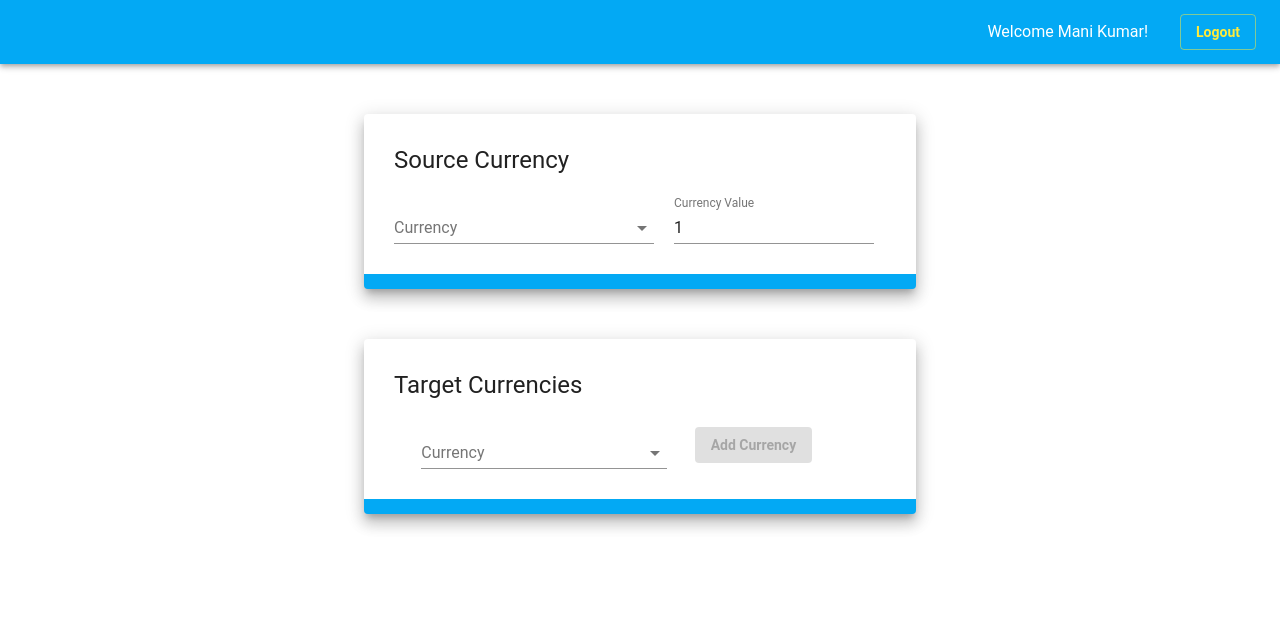
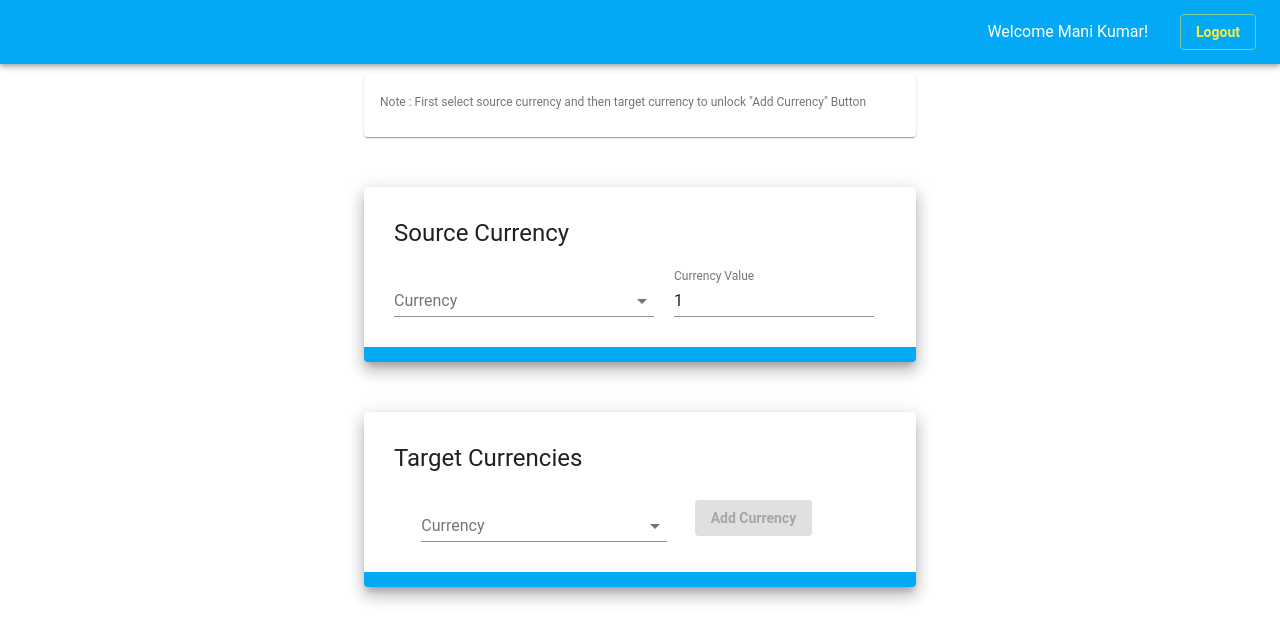
Before and after one commit to ks-mani/currency-convertor, a React (Create React App) app: page / in a window 1280 px wide. Shown: the top 642 px of the page. Built offline with nearby package versions, Linux system fonts and the light colour scheme; the HTML template or start-up script is replaced by a standard one.

Commit message:
Minor Bug Fixes

```diff
--- a/src/components/Content/Content.js
+++ b/src/components/Content/Content.js
@@ -1,5 +1,5 @@
 import React, { useRef, useState, useLayoutEffect, useCallback, useEffect } from 'react';
-import { Container, Grid } from '@material-ui/core';
+import { Container, Grid, Typography, Card, CardContent } from '@material-ui/core';
 import { CircularProgress } from '@material-ui/core';
 
 import SourceCurrencyCard from '../SourceCurrencyCard/SourceCurrencyCard'
@@ -77,6 +77,15 @@ const Content = () => {
             <Grid container
                 direction="column" justify="center" alignItems="center">
                 <Grid item>
+                    <Card style={{ width: childWidth, marginTop: 10 }} >
+                        <CardContent>
+                            <Typography variant="caption" color="textSecondary">
+                                Note : First select source currency and then target currency to unlock "Add Currency" Button
+                            </Typography>
+                        </CardContent>
+                    </Card>
+                </Grid>
+                <Grid item>
                     <SourceCurrencyCard
                         width={childWidth}
                         setCurrCode={setCurrencyCode}
--- a/src/components/TargetCurrenciesCard/TargetCurrenciesCard.js
+++ b/src/components/TargetCurrenciesCard/TargetCurrenciesCard.js
@@ -49,15 +49,17 @@ const TargetCurrencyCard = (props) => {
     }
 
     useEffect(() => {
-        if (currency === '') setShouldButtonDisable(true)
+        if (currency === '' || !props.conversionRate) setShouldButtonDisable(true)
         else setShouldButtonDisable(false)
-    }, [currency])
+    }, [currency,props.conversionRate])
 
 
     const addCurrencyHandler = () => {
-        const toAdd = initTargetCurrency.find(item => item.code === currency);
-        setActiveTargetCurrency([...activeTargetCurrency, toAdd]);
-        setCurrency('');
+        if (props.conversionRate) {
+            const toAdd = initTargetCurrency.find(item => item.code === currency);
+            setActiveTargetCurrency([...activeTargetCurrency, toAdd]);
+            setCurrency('');
+        }
     }
 
     const removeCurrencyHandler = (itemCode) => {
```
